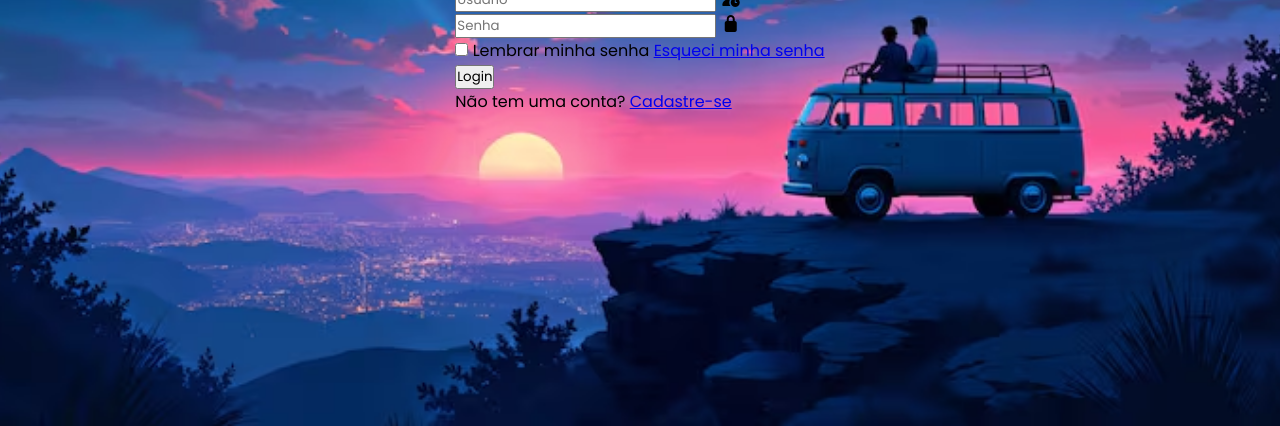
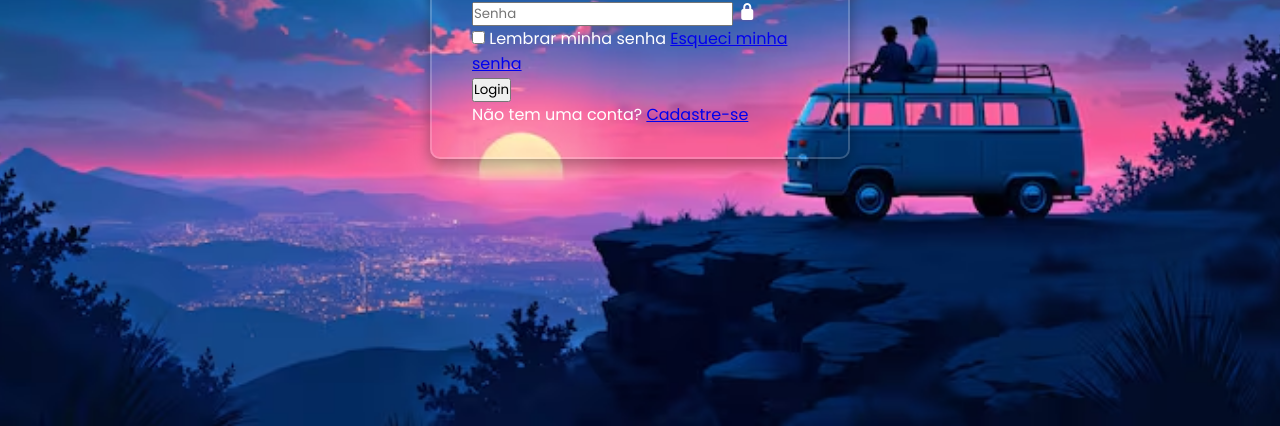
Before and after one commit to viniciusbrandao98/tela-de-login, a plain HTML site: page index.html in a window 1280 px wide. Shown: the part 374-800 px from the top of the page. Drawn offline with Linux system fonts and the light colour scheme.

Commit message:
style: Adicionando padding, box shadow no container para ficar com o visual mais bonito.

```diff
--- a/style.css
+++ b/style.css
@@ -17,3 +17,12 @@ body {
     background-size: cover;
     background-position: center;
 }
+.container {
+    width: 420px;
+    background-color: transparent;
+    border: 2px solid rgba(255, 255, 255, .2);
+    padding: 30px 40px;
+    border-radius: 10px;
+    color: #fff;
+    box-shadow: rgba(0, 0, 0, 0.35) 0px 5px 15px;
+}
```
